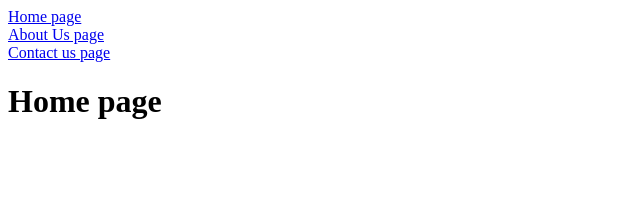
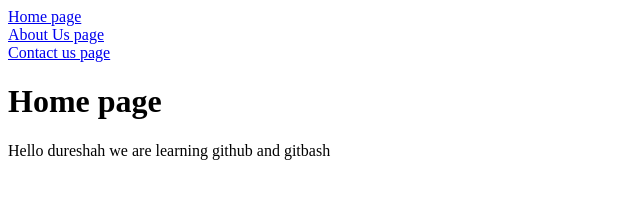
Before and after one commit to HuzaifaYaqoob/webdev_lectures, a plain HTML site: page index.html in a window 1280 px wide. Shown: the whole page, without its empty margins (0-640 px from the left). Drawn offline with Linux system fonts and the light colour scheme.

Commit message:
we have changed index.html

```diff
--- a/index.html
+++ b/index.html
@@ -13,6 +13,8 @@
 
 	<h1>Home page</h1>
 
+
+	Hello dureshah we are learning github and gitbash
 
 	<!-- .html  HTML -->
 	<!-- .css CSS Langauge  -->
```
